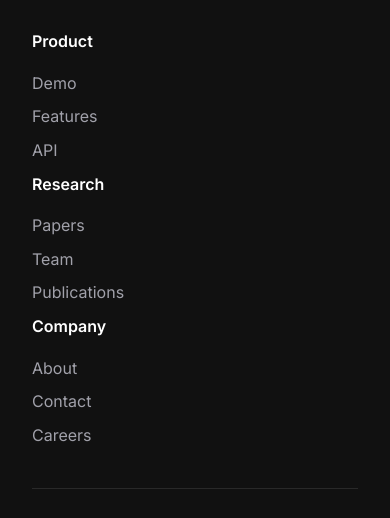
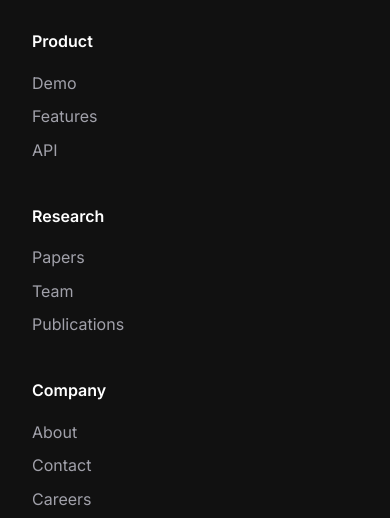
Before and after one commit to latentforge/latentforge.github.io, a plain HTML site: page index.html in a window 390 px wide. Shown: the part 7766-8284 px from the top of the page. Drawn offline with Linux system fonts and the light colour scheme.

Commit message:
Fix: Footer layout

```diff
--- a/index.html
+++ b/index.html
@@ -366,7 +366,6 @@
                     </div>
                     <p>Advancing the future of voice synthesis through innovative AI research.</p>
                 </div>
-                <div class="footer-links">
                 <div class="link-group">
                     <h4>Product</h4>
                     <a href="#demo">Demo</a>
@@ -386,7 +385,6 @@
                     <a href="#careers">Careers</a>
                 </div>
             </div>
-            </div>
             <div class="footer-bottom">
                 <p>&copy; 2024 LatentForge. All rights reserved.</p>
                 <div class="footer-social">
--- a/styles.css
+++ b/styles.css
@@ -1008,9 +1008,10 @@ body {
 
 .footer-content {
     display: grid;
-    grid-template-columns: 1fr 1fr 1fr 1fr;
+    grid-template-columns: 2fr 1fr 1fr 1fr;
     gap: 2rem;
     margin-bottom: 2rem;
+    align-items: start;
 }
 
 .footer-brand {
@@ -1142,6 +1143,17 @@ body {
 }
 
 /* Responsive Design */
+@media (max-width: 1024px) {
+    .footer-content {
+        grid-template-columns: 1fr 1fr;
+        gap: 2rem;
+    }
+
+    .footer-brand {
+        grid-column: 1 / 3;
+    }
+}
+
 @media (max-width: 768px) {
     .nav-menu {
         gap: 1rem;
@@ -1179,6 +1191,10 @@ body {
         gap: 2rem;
     }
 
+    .footer-brand {
+        grid-column: 1 / 2;
+    }
+
     .footer-bottom {
         flex-direction: column;
         gap: 1rem;
```
Lines whose indentation alone changed are shown as unchanged.
